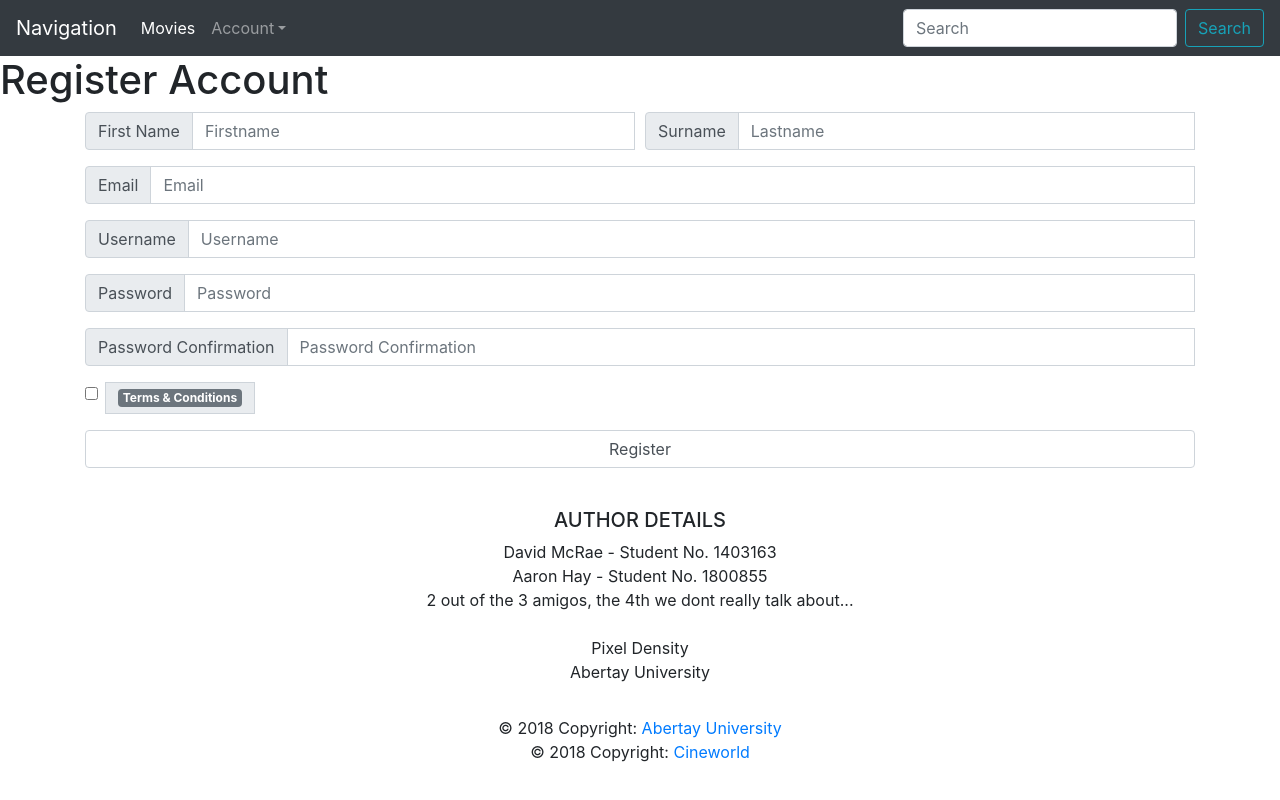
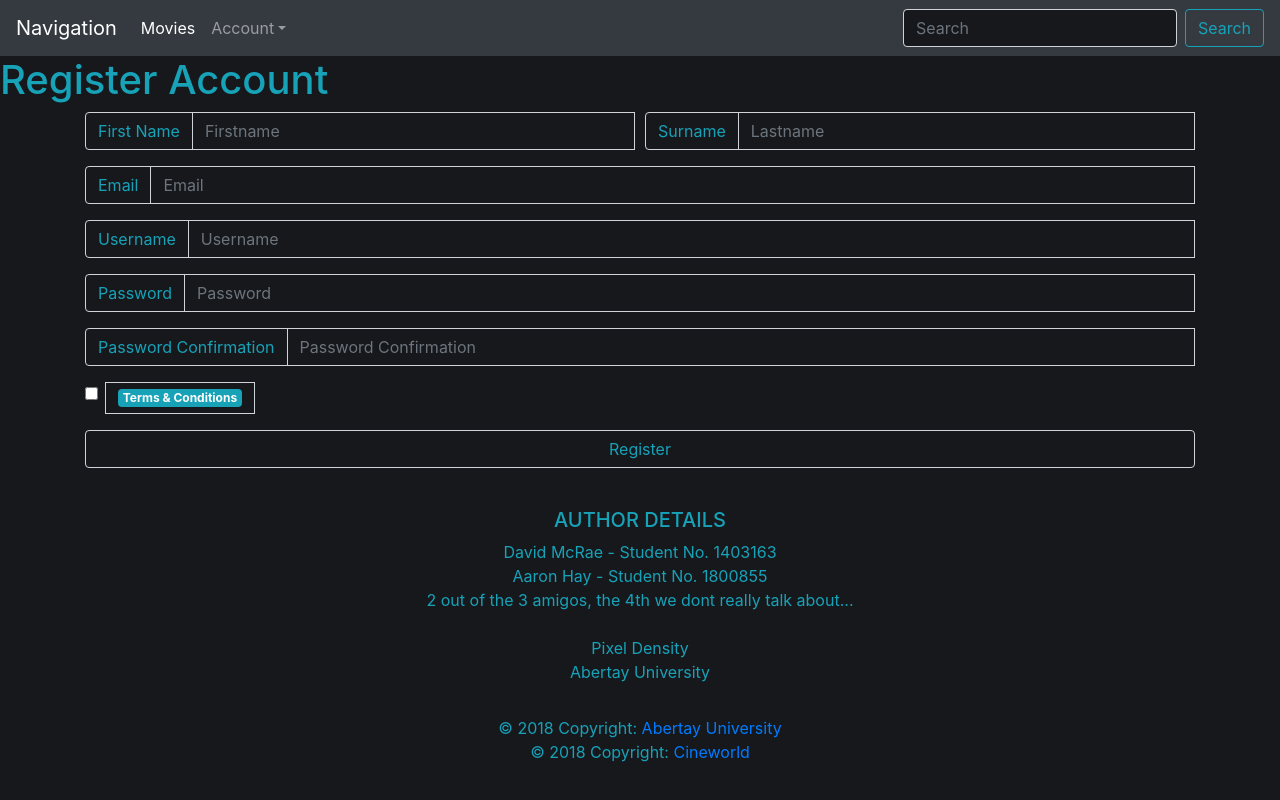
Before and after one commit to DMcRae45/DundeePictureHouse, a PHP site: page /registerCustomer.php in a window 1280 px wide. Run offline with PHP 8.4, Linux system fonts and the light colour scheme.

Commit message:
implememnted a custom colour scheme.
TODO: tidy up display and layout of main page.

```diff
--- /dev/null
+++ b/Model/Theme.css
@@ -0,0 +1,9 @@
+body, .form-control, .input-group-text
+{
+  background-color: #17181c;
+  color:#17a2b8;
+}
+.card-body, .card-title, .card-text, .list-group-item
+{
+    background-color: #2a2c33;
+}
--- a/View/header.php
+++ b/View/header.php
@@ -26,9 +26,14 @@ else
     <meta http-equiv="X-UA-Compatible" content="IE=edge">
     <meta name="viewport" content="width=device-width, initial-scale=1">
 
+
     <!-- bootstrap Css -->
     <link rel="stylesheet" href="https://stackpath.bootstrapcdn.com/bootstrap/4.1.3/css/bootstrap.min.css" integrity="sha384-MCw98/SFnGE8fJT3GXwEOngsV7Zt27NXFoaoApmYm81iuXoPkFOJwJ8ERdknLPMO" crossorigin="anonymous">
 
+    <!-- Custom Css -->
+    <style>
+    <?php include '../Model/Theme.css'; ?>
+    </style>
     <?php
         include 'navigation.php';
     ?>
--- a/View/index.php
+++ b/View/index.php
@@ -84,7 +84,7 @@ $nbsp = $cols - ($rows % $cols);
                 echo '<li class="list-group-item">'.$movieArray[$i]->Genre.'</li>';
                echo '<li class="list-group-item">'.$movieArray[$i]->Star_Rating.'</li>';
               echo ' </ul>';
-                echo ' <a href="#" class="btn btn-primary">More Info</a>';
+                echo ' <a href="#" class="btn btn-info">More Info</a>';
               echo ' </div>';
             echo ' </div>';
 
--- a/View/registerCustomer.php
+++ b/View/registerCustomer.php
@@ -96,7 +96,7 @@ include '../Model/DPH-api.php';
               <input class="form-check-input" type="checkbox" value="" id="invalidCheck" required>
 
               <div class="input-group-prepend">
-                <span class="input-group-text" id="inputGroupPrepend"><a href="TermsAndConditions.php" class="badge badge-secondary">Terms & Conditions</a></span>
+                <span class="input-group-text" id="inputGroupPrepend"><a href="TermsAndConditions.php" class="badge badge-info">Terms & Conditions</a></span>
               </div>
               <div class="invalid-feedback">
                 You Must accept the terms and condition to register for an account.
```
